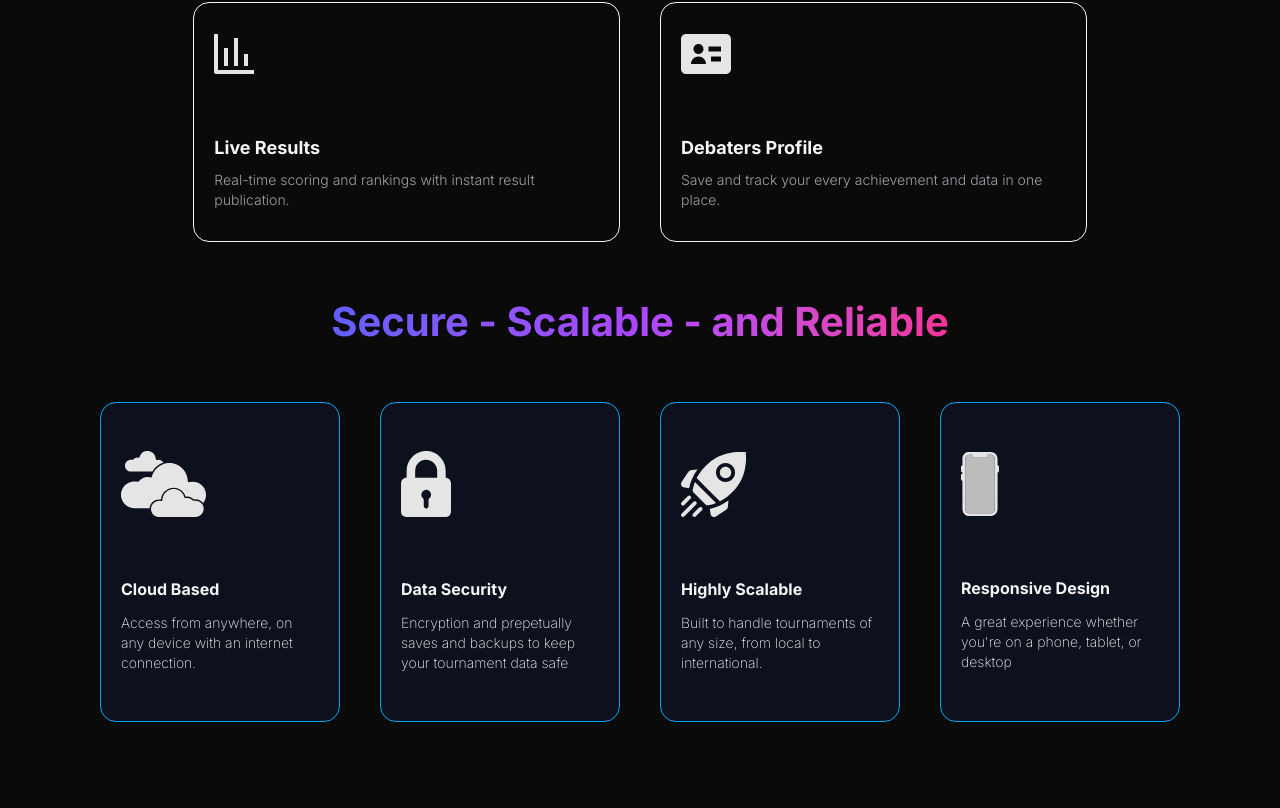
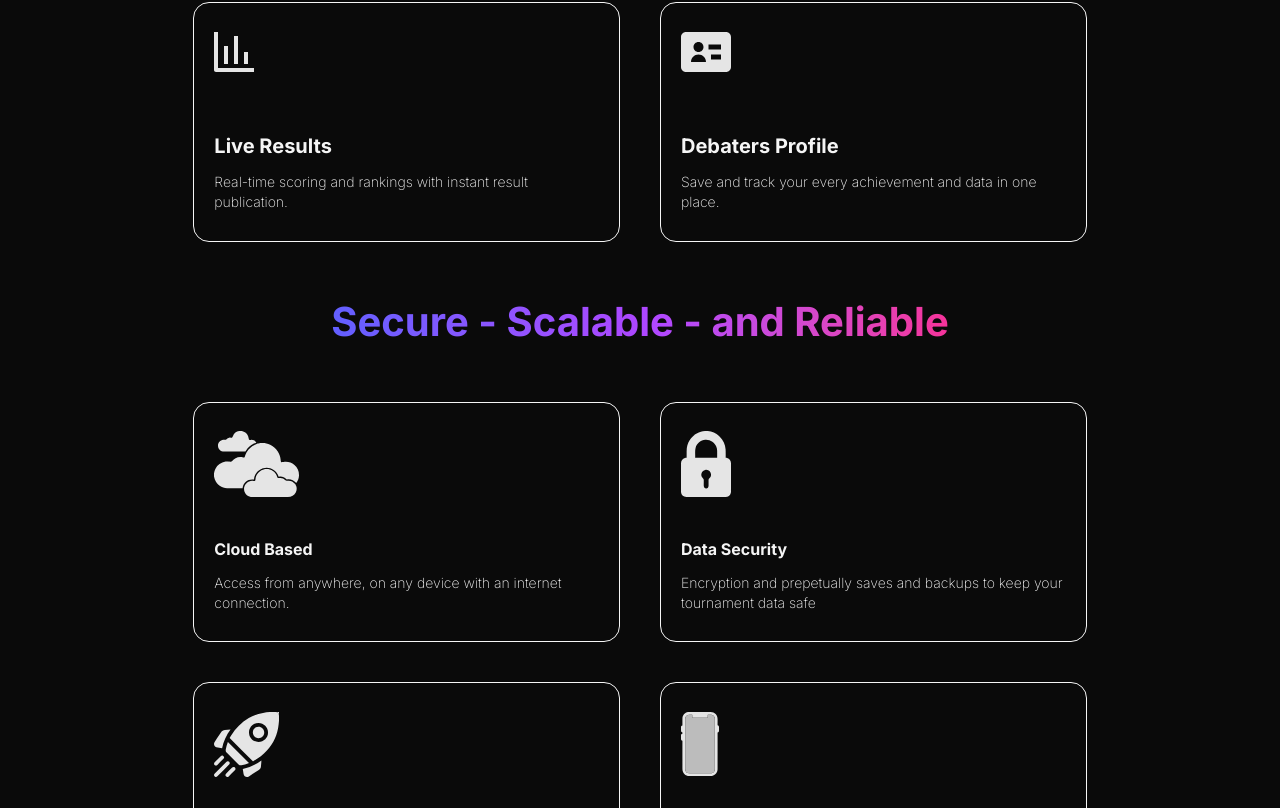
Before and after one commit to Ferdus615/TabMaster, a Next.js app: page / in a window 1280 px wide. Shown: the part 1852-2660 px from the top of the page. Built offline with nearby package versions, Linux system fonts and the light colour scheme.

Commit message:
Footer design done

```diff
--- a/app/globals.css
+++ b/app/globals.css
@@ -81,7 +81,7 @@ body {
 }
 
 @utility fluid-text-footer {
-  @apply text-[min(15vw,350px)] leading-[min(1,1.5)] font-medium text-center p-5;
+  @apply text-[min(15vw,350px)] leading-[min(1,1.5)] font-medium text-center py-5 px-10;
 }
 
 @utility fluid-h {
@@ -136,6 +136,9 @@ body {
   .card {
     @apply flex flex-col gap-5 p-4 bg-persian/60 border-1 border-sky rounded-lg justify-between
     hover:bg-persian/40 cursor-pointer transition ease-in-out;
+  }
+  .card-div {
+    @apply flex flex-col gap-10 justify-center items-center sm:flex-row flex-wrap;
   }
   .card-v {
     @apply p-5 border border-sky rounded-2xl h-60 w-80 bg-persian/60 flex flex-row items-center justify-center
--- a/components/LandingPage/Feature_2.jsx
+++ b/components/LandingPage/Feature_2.jsx
@@ -34,7 +34,7 @@ const Feature_2 = () => {
   ];
 
   return (
-    <div className="flex flex-col gap-10 justify-center items-center sm:flex-row flex-wrap mb-15">
+    <div className="card-div">
       {info.map((info, index) => (
         <div key={index} className="feature-card">
           <Image
@@ -45,8 +45,8 @@ const Feature_2 = () => {
             className="sm:mb-5 md:mb-10"
           />
           <div>
-            <h2 className="font-bold text-lg ">{info.title}</h2>
-            <p className="text-sm font-light text-zinc-text">{info.desc}</p>
+            <h2 className="font-bold mb-3">{info.title}</h2>
+            <p className="font-extralight text-sm mb-0">{info.desc}</p>
           </div>
         </div>
       ))}
--- a/components/LandingPage/Footer.jsx
+++ b/components/LandingPage/Footer.jsx
@@ -50,33 +50,43 @@ import Button from "../Button/ButtonCTA";
 
 const Footer = () => {
   return (
-    <div className="mb-10">
-      <div className="flex justify-between text-sm font-extralight">
-        <div className="flex gap-5">
+    <div className="mb-10 px-5">
+      <div className="flex flex-col gap-8 justify-between text-sm font-extralight sm:flex-row">
+        <div className="flex flex-row justify-between w-2/3">
+          <div className="flex gap-3 sm:gap-5 flex-col sm:flex-row">
             <Link href="/terms">Terms & Condition</Link>
             <Link href="/privacy">Privacy Policy</Link>
           </div>
 
-        <div className="flex gap-5">
+          <div className="flex gap-3 sm:gap-5 flex-col sm:flex-row">
             <Link href="#">GitHub</Link>
             <Link href="#">Facebook</Link>
             <Link href="#">Linkedin</Link>
           </div>
+        </div>
 
-        <div className="flex gap-5">
-          <Link href="/contact" className="border rounded-full px-10 py-1">
+        <div>
+          <Link
+            href="/contact"
+            className="border rounded-full px-10 py-1 flex items-center justify-center"
+          >
             Contact
           </Link>
         </div>
       </div>
 
       <div>
-        <h1 className="fluid-text-footer">TabMaster</h1>
+        <h1 className="fluid-text-footer mb-0">TabMaster</h1>
       </div>
 
-      <div className="flex justify-between text-sm font-extralight">
-        <div className="border rounded-full px-10 py-1">
+      <div className="flex flex-col sm:flex-row gap-5 justify-between text-sm font-extralight">
+        <div>
+          <Link
+            href="#"
+            className="border rounded-full px-10 py-1 flex items-center justify-center"
+          >
             tab.maaster@gmail.com
+          </Link>
         </div>
         <div className="">
           © Copyright 2025. All right reserved by TabMaster.
--- a/components/LandingPage/Tech.jsx
+++ b/components/LandingPage/Tech.jsx
@@ -38,21 +38,20 @@ const Tech = () => {
   ];
 
   return (
-    <div className="max-w-6xl mx-auto mb-30">
-      <div className="flex flex-col justify-center items-center gap-10">
-        <h1 className="fluid-h gradient-ipp-text">
+    <div className="flex flex-col justify-center items-center gap-10 mb-20">
+      <h1 className="fluid-h gradient-ipp-text mt-15">
         Secure - Scalable - and Reliable
       </h1>
 
-        <div className="flex flex-col gap-10 justify-center items-center sm:flex-row flex-wrap">
+      <div className="card-div">
         {infos.map((info) => (
-            <div key={info.key} className="card-v">
+          <div key={info.key} className="feature-card">
             <Image
               src={info.pic}
               width={info.width}
               height={info.height}
-                alt="image"
-                className="sm:mb-5"
+              alt="icon"
+              className="sm:mb-5 md:mb-10"
             />
             <div>
               <h3 className="font-bold mb-3">{info.title}</h3>
@@ -62,7 +61,6 @@ const Tech = () => {
         ))}
       </div>
     </div>
-    </div>
   );
 };
 
```
Lines whose indentation alone changed are shown as unchanged.
